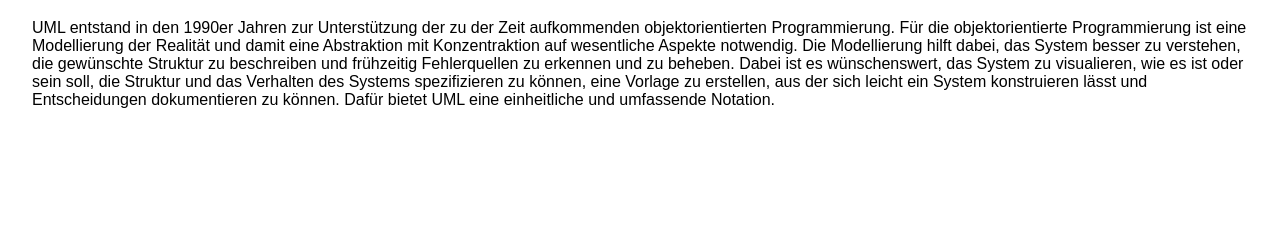
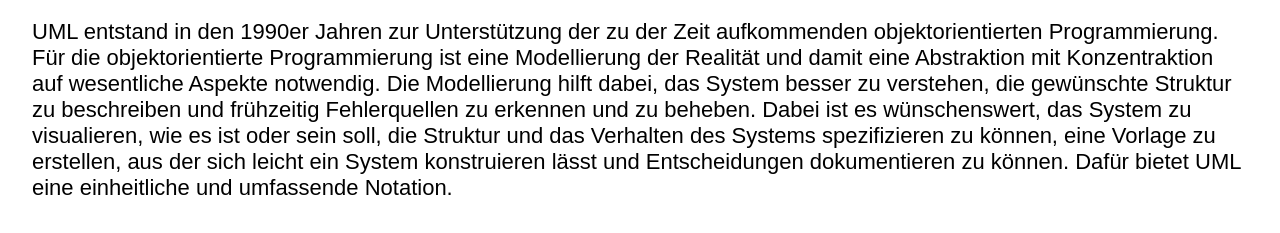
Before and after one commit to niceboy120/E-Learning_2018, a plain HTML site: page strukturiertes_programmieren.html in a window 1280 px wide. Shown: the part 61-294 px from the top of the page. Drawn offline with Linux system fonts and the light colour scheme.

Commit message:
Add CSS-Styling

```diff
--- a/strukturiertes_programmieren.html
+++ b/strukturiertes_programmieren.html
@@ -7,18 +7,7 @@
   <title>Motivation: Strukturierstes Programmieren</title>
   <meta name="description" content="UML-Modellierung, Elearning">
   <meta name="author" content="Gleißner, André und Brandt, Leon">
-	<style>
-		body{
-			margin: 0em 2em 2em 2em;
-		}
-		p{
-			font-family: arial;
-		}
-		h1{
-			font-family: arial;
-		}
-	</style>
-</head>
+	<link rel="stylesheet" href="style.css">
 
 <body>
 	<h1>1.2. Motivation: Strukturierstes Programmieren</h1>
--- /dev/null
+++ b/style.css
@@ -0,0 +1,10 @@
+body{
+	margin: 0em 2em 2em 2em;
+}
+p{
+	font-family: arial;
+	font-size: 22px;
+}
+h1{
+	font-family: arial;
+}
```
Also changed, not shown: Template.html (+1 -12 lines), Übersicht.html (+1 -11 lines).
